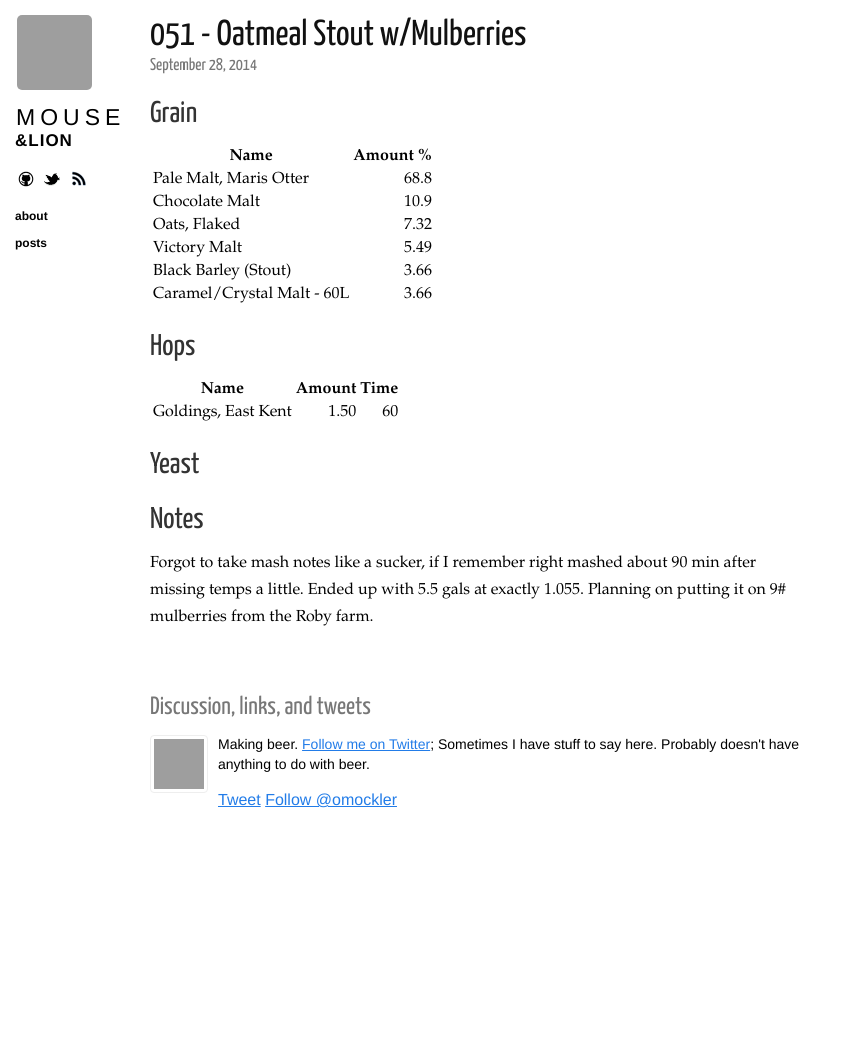
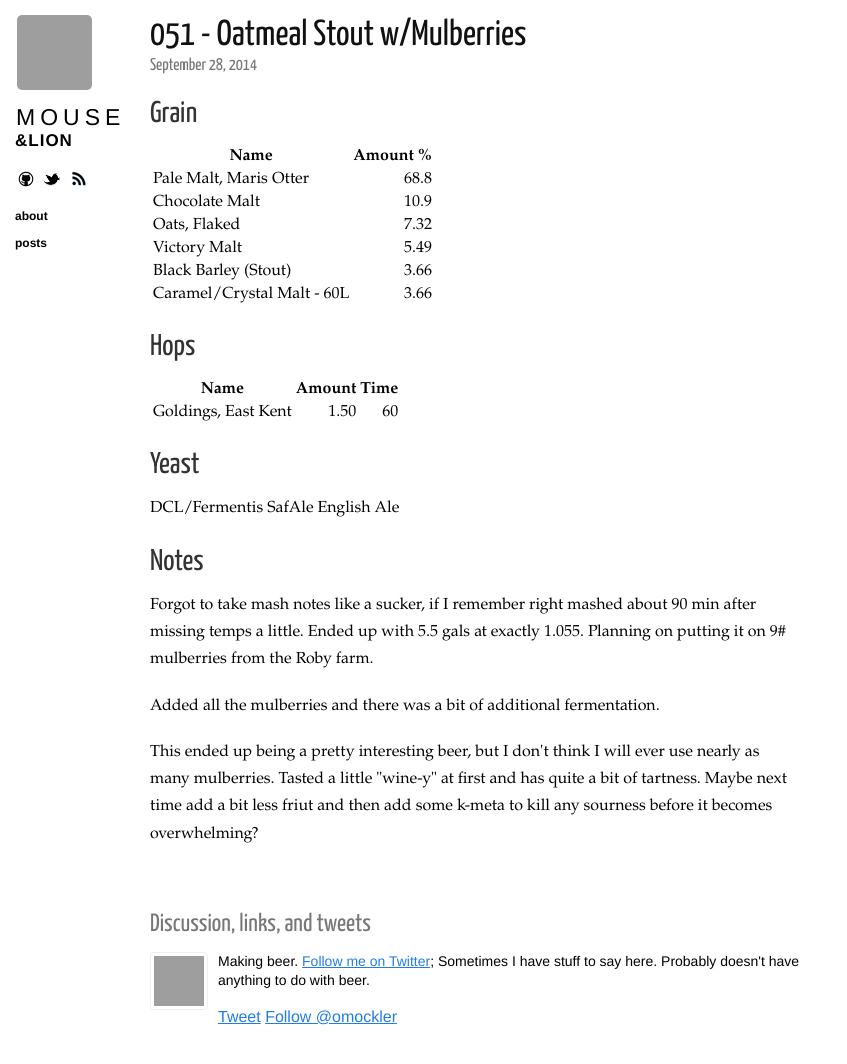
Before and after one commit to omockler/MouseAndLion, a Jekyll site: the page built from _posts/2014-09-28-051-OatmealStoutw-Mulberries.md, in a window 1280 px wide, cut to the strip 0-1086 px from the top of the page. Shown: the top 1064 px of the strip, without its empty margins (0-847 px from the left). Built offline with Jekyll 4.4.1, drawn with Linux system fonts in a browser that asks for light colours; nearby versions of some CDN libraries; Markdown is read by kramdown in place of the engine named in the settings; comment, search, counter and statistics services are not loaded; before the commit the page ends 900 px from its top, so only the background shows below that; grey boxes are pictures that could not be loaded.

Commit message:
Update mulberry stout

```diff
--- a/_posts/2014-09-28-051-OatmealStoutw-Mulberries.md
+++ b/_posts/2014-09-28-051-OatmealStoutw-Mulberries.md
@@ -28,7 +28,11 @@ image:
 | Goldings, East Kent | 1.50 | 60
 
 ## Yeast
-
+DCL/Fermentis SafAle English Ale
 
 ## Notes
 Forgot to take mash notes like a sucker, if I remember right mashed about 90 min after missing temps a little. Ended up with 5.5 gals at  exactly 1.055. Planning on putting it on 9# mulberries from the Roby farm.
+
+Added all the mulberries and there was a bit of additional fermentation.
+
+This ended up being a pretty interesting beer, but I don&#39;t think I will ever use nearly as many mulberries. Tasted a little &quot;wine-y&quot; at first and has quite a bit of tartness. Maybe next time add a bit less friut and then add some k-meta to kill any sourness before it becomes overwhelming?
```
Also changed, not shown: other parts of _posts/2014-09-28-051-OatmealStoutw-Mulberries.md (+1 -1 lines), _posts/2014-10-07-052-PearCider2.md (+2 -2 lines).
